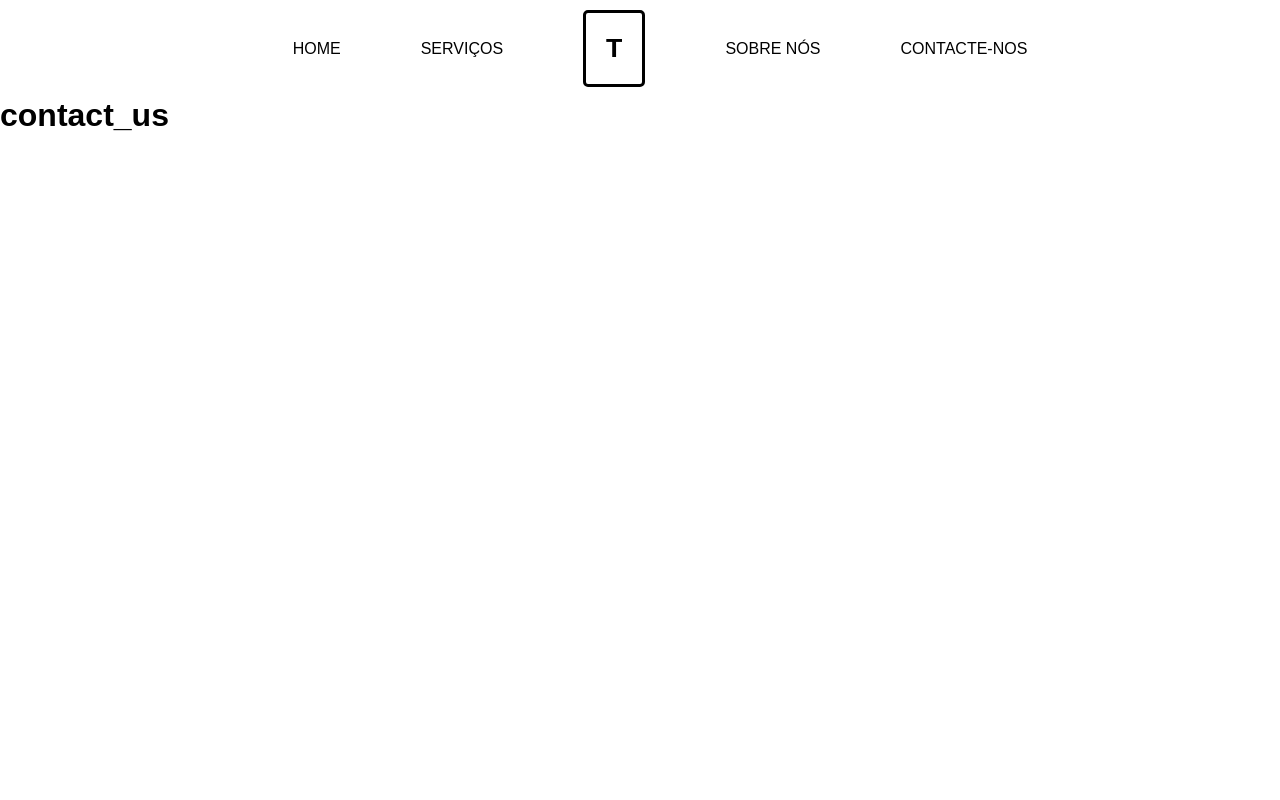
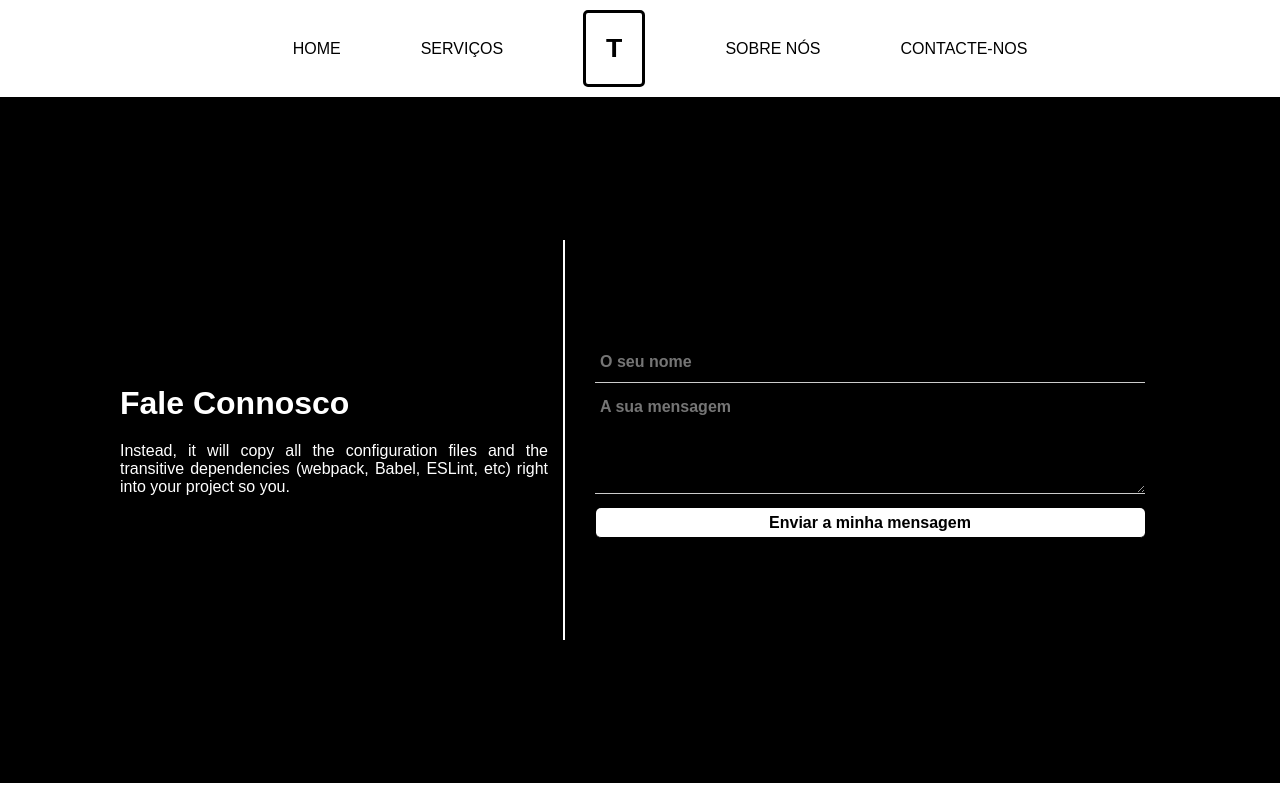
Before and after one commit to aja-silason/minimal, a React (Create React App) app: page /contact_us in a window 1280 px wide. Built offline with nearby package versions, Linux system fonts and the light colour scheme.

Commit message:
Finalizando o contacte-nos

```diff
--- /dev/null
+++ b/src/components/componentspages/Contact_usComponent.js
@@ -0,0 +1,26 @@
+import React from "react";
+import './stylecomponents/Contact_usComponent.css';
+
+export default function Cantact_Uscomponent(){
+    return(
+        <React.Fragment>
+            <div className="conteinerAboutC">
+                <div className="dirC">
+                    <h1>Fale Connosco</h1>
+                    <p>Instead, it will copy all the configuration files and the transitive dependencies (webpack, Babel, ESLint, etc) right into your project so you.</p>
+                </div>
+                <div className="borderC"></div>
+                <div className="esqC">
+                    <form method="POST">
+                        <input type="text" placeholder="O seu nome"/>
+
+                        <textarea placeholder="A sua mensagem"></textarea>
+
+                        <input type="submit" value="Enviar a minha mensagem"/>
+
+                    </form>
+                </div>
+            </div>
+        </React.Fragment>
+    )
+}
--- /dev/null
+++ b/src/components/componentspages/stylecomponents/Contact_usComponent.css
@@ -0,0 +1,74 @@
+.conteinerAboutC{
+    display: flex;
+    justify-content: center;
+    align-items: center;
+    background-color: #000;
+    height: 85.8vh;
+}
+.conteinerAboutC div.dirC, div.esqC{
+    margin: 5px;
+    height: 80%;
+    color: #fff;
+}
+.conteinerAboutC .borderC{
+    border-left: 2px solid #fff;
+    height: 400px;
+}
+.dirC{
+    display: flex;
+    flex-direction: column;
+    justify-content: center;
+    width: 35%;
+}
+.dirC h1, .dirC p{
+    margin: 10px;
+    text-align: justify;
+}
+.esqC{
+    width: 600px;
+    display: flex;
+    align-items: center;
+    justify-content: center;
+    text-align: center;
+}
+.esqC input[type=text]{
+    width: 90%;
+    height: 30px;
+    margin: 5px;
+    padding: 5px;
+    background-color: transparent;
+    border: none;
+    border-bottom: 1px solid;
+    color: #ccc;
+    font-size: 12pt;
+    font-weight: 600;
+}
+.esqC textarea{
+    width: 90%;
+    height: 90px;
+    margin: 5px;
+    padding: 5px;
+    background-color: transparent;
+    border: none;
+    border-bottom: 1px solid;
+    color: #ccc;
+    font-size: 12pt;
+    font-weight: 600;
+}
+.esqC input[type=submit]{
+    width: 91.5%;
+    height: 30px;
+    margin: 5px;
+    padding: 5px;
+    background-color: #fff;
+    border: none;
+    border-radius: 5px;
+    cursor: pointer;
+    border-bottom: 1px solid;
+    color: #000;
+    font-size: 12pt;
+    font-weight: 600;
+}
+.esqC input[type=submit]:hover{
+    background-color: rgb(223, 223, 223);
+}
--- a/src/pages/Contact_Us.js
+++ b/src/pages/Contact_Us.js
@@ -1,12 +1,12 @@
 import React from "react";
 import Menu from "../components/componentspages/menu";
 import Rotas from "../components/Rotas";
-
+import Cantact_Uscomponent from "../components/componentspages/Contact_usComponent";
 export default function contact_us(){
     return(
         <React.Fragment>
             <Menu/>
-            <h1>contact_us</h1>
+            <Cantact_Uscomponent/>
         </React.Fragment>
     )
 }
```
